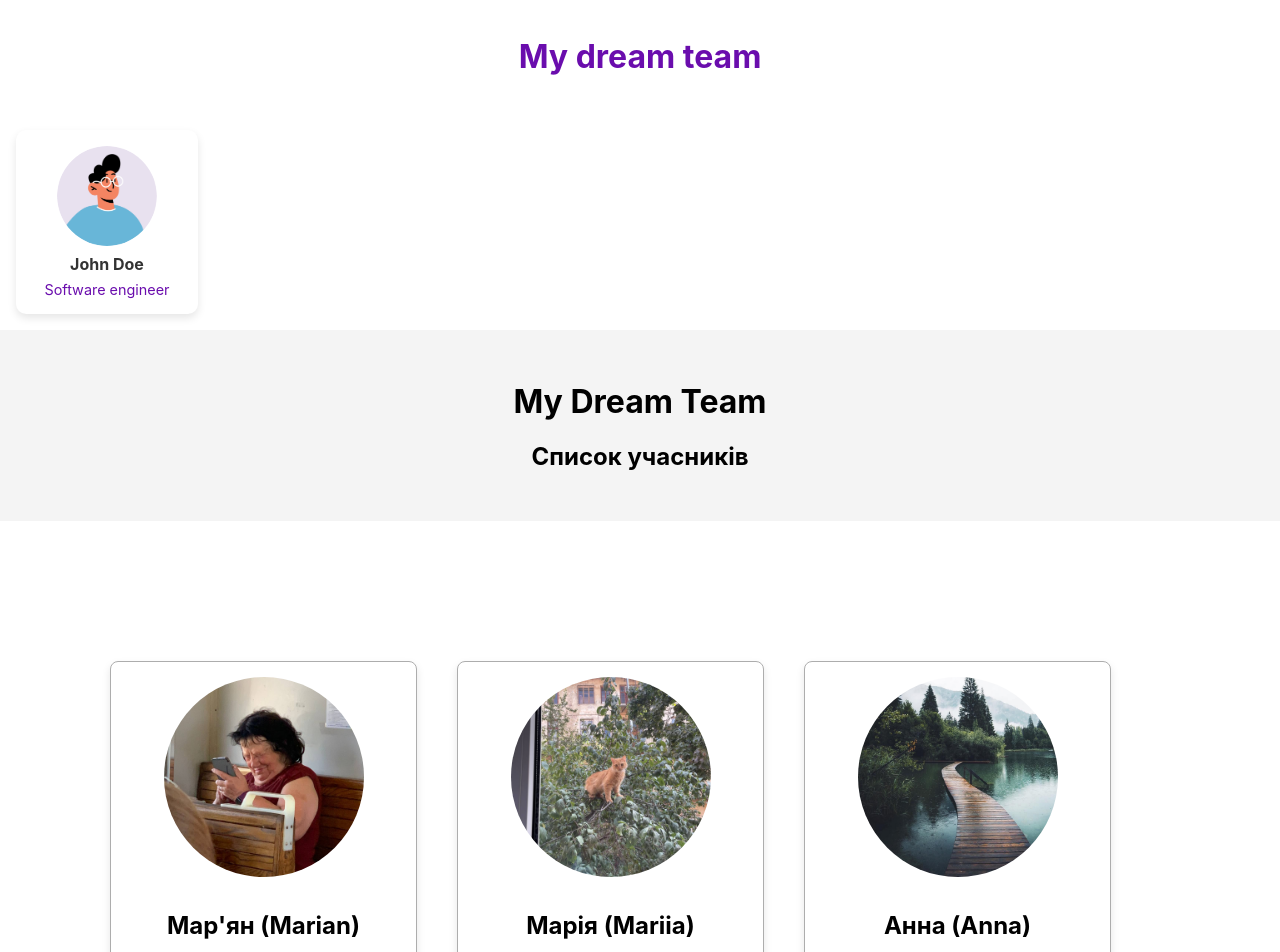
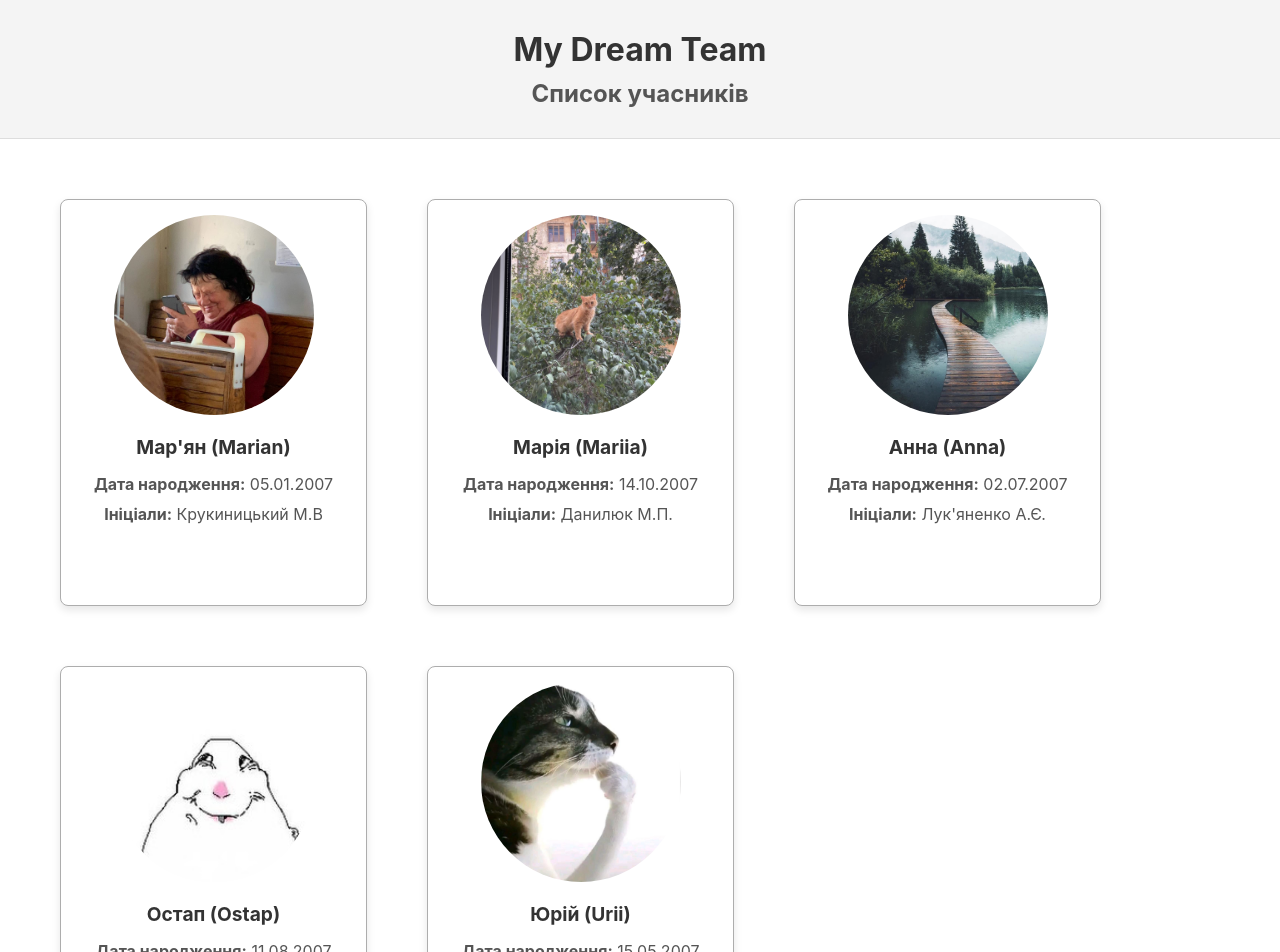
Before and after one commit to felz1337/teamwork, a React (Create React App) app: page / in a window 1280 px wide. Shown: the top 952 px of the page. Built offline with nearby package versions, Linux system fonts and the light colour scheme.

Commit message:
Update design: index.html cleanup and new components

```diff
--- a/public/index.html
+++ b/public/index.html
@@ -18,57 +18,5 @@
 
 <div id="root"></div>
 
-<header style="text-align: center; padding: 30px; background: #f4f4f4;">
-    <h1>My Dream Team</h1>
-    <h2>Список учасників</h2>
-</header>
-
-<section id="team" style="display: flex; flex-wrap: wrap; justify-content: left; gap: 40px; padding: 50px;">
-
-    <div class="team-member" style="text-align: center; height: 375px; width: 275px; margin-top: 90px; margin-left: 60px; padding: 15px; border: 1px solid #adadad; border-radius: 8px; box-shadow: 0 4px 8px rgba(0,0,0,0.1);">
-
-        <img src="photo.jpg" alt="Фото Мар'яна" style="width: 200px; height: 200px; border-radius: 50%; object-fit: cover; margin-bottom: 10px;">
-
-        <h2>Мар'ян (Marian)</h2>
-        <p style="font-size: large;font-weight: bold; color: #555;">Дата народження: 05.01.2007</p>
-        <p style="font-size: medium; color: #888;">Ініціали: Крукиницький М.В</p>
-    </div>
-
-    <div class="team-member" style="text-align: center; height: 375px; width: 275px; margin-top: 90px; padding: 15px; border: 1px solid #adadad; border-radius: 8px; box-shadow: 0 4px 8px rgba(0,0,0,0.1);">
-
-        <img src="mariia.jpg" alt="Фото Марії" style="width: 200px; height: 200px; border-radius: 50%; object-fit: cover; margin-bottom: 10px;">
-
-        <h2>Марія (Mariia)</h2>
-        <p style="font-size: large; font-weight: bold; color: #555;">Дата народження: 14.10.2007</p>
-        <p style="font-size: medium; color: #888;">Ініціали: Данилюк М.П.</p>
-    </div>
-
-    <div class="team-member" style="text-align: center; height: 375px; width: 275px; margin-top: 90px; padding: 15px; border: 1px solid #adadad; border-radius: 8px; box-shadow: 0 4px 8px rgba(0,0,0,0.1);">
-
-        <img src="anna.jpg" alt="Фото Анни" style="width: 200px; height: 200px; border-radius: 50%; object-fit: cover; margin-bottom: 10px;">
-
-        <h2>Анна (Anna)</h2>
-        <p style="font-size: large; font-weight: bold; color: #555;">Дата народження: 02.07.2007</p>
-        <p style="font-size: medium; color: #888;">Ініціали: Лук'яненко А.Є.</p>
-    </div>
-     </div>
-     <div class="team-member" style="text-align: center; height: 375px; width: 275px; margin-top: 90px; padding: 15px; border: 1px solid #adadad; border-radius: 8px; box-shadow: 0 4px 8px rgba(0,0,0,0.1);">
-
-        <img src="76561198081347712.png" alt="Фото Остапа" style="width: 200px; height: 200px; border-radius: 50%; object-fit: cover; margin-bottom: 10px;">
-
-        <h2>Остап (Ostap)</h2>
-        <p style="font-size: large; font-weight: bold; color: #555;">Дата народження:11.08.2007</p>
-        <p style="font-size: medium; color: #888;">Ініціали: Панків О.Т.</p>
-    </div>
-    <div class="team-member" style="text-align: center; height: 375px; width: 275px; margin-top: 90px; padding: 15px; border: 1px solid #adadad; border-radius: 8px; box-shadow: 0 4px 8px rgba(0,0,0,0.1);">
-
-        <img src="urii.jpg" alt="Фото Юрія" style="width: 200px; height: 200px; border-radius: 50%; object-fit: cover; margin-bottom: 10px;">
-
-        <h2>Юрій (Urii)</h2>
-        <p style="font-size: large; font-weight: bold; color: #555;">Дата народження: 15.05.2007</p>
-        <p style="font-size: medium; color: #888;">Ініціали: Білик Ю.Т.</p>
-    </div>
-
-</section>
 </body>
 </html>
--- a/src/components/Body.js
+++ b/src/components/Body.js
@@ -1,55 +1,104 @@
 import React from "react";
+
+// Масив з даними учасників
+const teamMembers = [
+    {
+        id: 1,
+        name: "Мар'ян (Marian)",
+        birthDate: "05.01.2007",
+        initials: "Крукиницький М.В",
+        photo: "/photo.jpg" // Шлях до фото в папці public
+    },
+    {
+        id: 2,
+        name: "Марія (Mariia)",
+        birthDate: "14.10.2007",
+        initials: "Данилюк М.П.",
+        photo: "/mariia.jpg"
+    },
+    {
+        id: 3,
+        name: "Анна (Anna)",
+        birthDate: "02.07.2007",
+        initials: "Лук'яненко А.Є.",
+        photo: "/anna.jpg"
+    },
+    {
+        id: 4,
+        name: "Остап (Ostap)",
+        birthDate: "11.08.2007",
+        initials: "Панків О.Т.",
+        photo: "/76561198081347712.png"
+    },
+    {
+        id: 5,
+        name: "Юрій (Urii)",
+        birthDate: "15.05.2007",
+        initials: "Білик Ю.Т.",
+        photo: "/urii.jpg"
+    }
+];
 
 const Body = () => {
     return (
         <main style={styles.body}>
-      <div style={styles.card}>
-        <img src={"/avatar-default.png"} alt="John Doe" style={styles.photo} />
-        <div style={styles.textContainer}>
-          <h2 style={styles.name}>John Doe</h2>
-          <p style={styles.position}>Software engineer</p>
+            {/* Проходимося по списку учасників і малюємо картку для кожного */}
+            {teamMembers.map((member) => (
+                <div key={member.id} style={styles.card}>
+                    <img src={member.photo} alt={`Фото ${member.name}`} style={styles.photo} />
+                    <h2 style={styles.name}>{member.name}</h2>
+                    <p style={styles.details}>
+                        <strong>Дата народження:</strong> {member.birthDate}
+                    </p>
+                    <p style={styles.details}>
+                        <strong>Ініціали:</strong> {member.initials}
+                    </p>
                 </div>
-      </div>
+            ))}
         </main>
     );
 };
 
+// Стилі перенесені з вашого HTML
 const styles = {
     body: {
         display: "flex",
         flexWrap: "wrap",
+        justifyContent: "left",
+        gap: "40px",
+        padding: "50px",
     },
     card: {
-    width: "150px",
-    padding: "1em",
-    borderRadius: "10px",
+        textAlign: "center",
+        height: "375px",
+        width: "275px",
+        margin: "10px", // трохи змінив margin для кращого вигляду у флексі
+        padding: "15px",
+        border: "1px solid #adadad",
+        borderRadius: "8px",
+        boxShadow: "0 4px 8px rgba(0,0,0,0.1)",
         backgroundColor: "#fff",
-    boxShadow: "0 4px 8px rgba(0, 0, 0, 0.1)",
-    textAlign: "center",
-    margin: "1em",
         display: "flex",
         flexDirection: "column",
         alignItems: "center",
     },
     photo: {
-    width: "100px",
-    height: "100px",
+        width: "200px",
+        height: "200px",
         borderRadius: "50%",
         objectFit: "cover",
-  },
-  textContainer: {
-    marginTop: "0.5em",
+        marginBottom: "10px",
     },
     name: {
-    fontSize: "1em",
+        fontSize: "1.2em",
         fontWeight: "bold",
-    color: "#333",
-    margin: "0",
+        margin: "10px 0",
+        color: "#333"
     },
-  position: {
-    fontSize: "0.9em",
-    color: "#6a0dad", // Same purple color as header
-    margin: "0.5em 0 0 0",
+    details: {
+        fontSize: "medium",
+        color: "#555",
+        margin: "5px 0",
     },
 };
 
--- a/src/components/Header.js
+++ b/src/components/Header.js
@@ -3,18 +3,28 @@ import React from "react";
 const Header = () => {
     return (
         <header style={styles.header}>
-      <h1>My dream team</h1>
+            <h1 style={styles.h1}>My Dream Team</h1>
+            <h2 style={styles.h2}>Список учасників</h2>
         </header>
     );
 };
 
 const styles = {
     header: {
-    padding: "1em",
-    color: "#6a0dad",
         textAlign: "center",
-    fontWeight: "bold",
+        padding: "30px",
+        background: "#f4f4f4",
+        borderBottom: "1px solid #ddd"
     },
+    h1: {
+        margin: 0,
+        color: "#333",
+    },
+    h2: {
+        margin: "10px 0 0 0",
+        color: "#555",
+        fontSize: "1.5em"
+    }
 };
 
 export default Header;
```
Also changed, not shown: 1 other file (tests, documents, lock files or other folders). Lines whose indentation alone changed are shown as unchanged.
